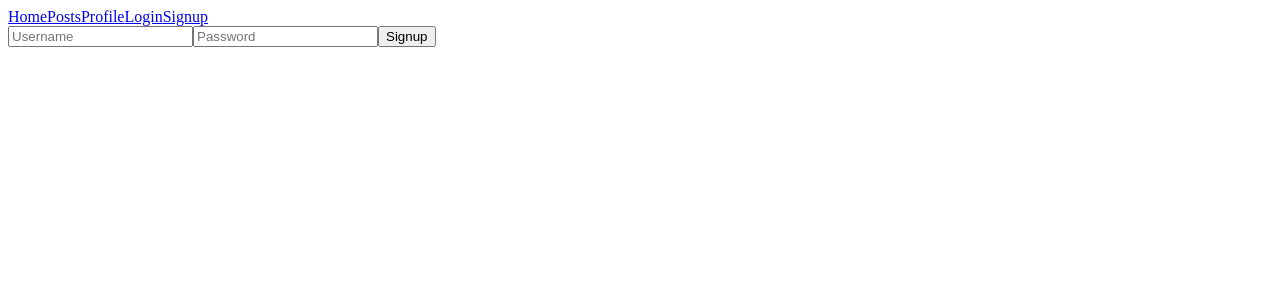
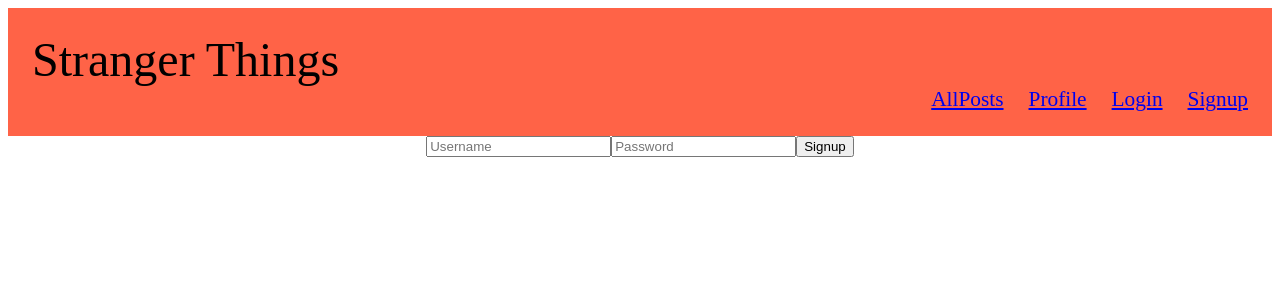
Before and after one commit to chudiisnumber1/Strangers-Things, a React (Create React App) app: page /Signup in a window 1280 px wide. Shown: the top 300 px of the page. Built offline with nearby package versions, Linux system fonts and the light colour scheme.

Commit message:
touch ups to api components, sign up edits, started new post/new message function, but was unable to complete

```diff
--- a/public/index.css
+++ b/public/index.css
@@ -3,3 +3,25 @@
   padding: 0.5rem;
   margin: 0.5rem;
 }
+
+.logBox {
+  display: flex;
+  align-items: center;
+  justify-content: center;
+}
+
+.navBar {
+  background-color: tomato;
+  padding: 1.5rem;
+  font-size: 16pt;
+  text-align: right;
+}
+
+.title {
+  font-size: 36pt;
+  text-align: left;
+}
+
+.links {
+  padding-left: 25px;
+}
--- a/src/App.js
+++ b/src/App.js
@@ -1,7 +1,7 @@
 import React from "react";
 import { Switch, Route } from "react-router-dom";
 import Nav from "./components/Nav";
-import Home from "./components/Home";
+
 import Posts from "./components/Posts";
 import Profile from "./components/Profile";
 import Login from "./components/Login";
@@ -15,9 +15,6 @@
       <Switch>
         <Route path="/Login">
           <Login />
-        </Route>
-        <Route path="/Home">
-          <Home />
         </Route>
         <Route path="/Posts">
           <Posts />
--- a/src/api/index.js
+++ b/src/api/index.js
@@ -13,9 +13,9 @@
   }
 };
 
-export const fetchUserPosts = async () => {
+export const fetchUserPosts = async (token) => {
   try {
-    const token = localStorage.getItem("token"); //assigns token a key from local storage
+    const token = localStorage.getItem("token"); //looking for token in localstorage
     if (token) {
       //checking if token is a valid value
       const response = await fetch(`${URL}/posts`, {
@@ -43,8 +43,8 @@
       body: JSON.stringify({
         //converts an objects to a json string
         user: {
-          username, //username passed through the component
-          password, //password pass through the component
+          username: username, //username passed through the component
+          password: password, //password pass through the component
         },
       }),
     });
@@ -55,7 +55,7 @@
     console.log(error);
   }
 };
-export const userLogin = async (username, password) => {
+export const userLogin = async (username, password, token) => {
   try {
     const login = await fetch(`${URL}/users/login`, {
       method: "POST",
@@ -64,8 +64,9 @@
       },
       body: JSON.stringify({
         user: {
-          username,
-          password,
+          username: username,
+          password: password,
+          token,
         },
       }),
     });
@@ -77,7 +78,13 @@
   }
 };
 
-export const createPost = async (title, description, price, willDeliver) => {
+export const createPost = async (
+  title,
+  description,
+  price,
+  delivery,
+  location
+) => {
   const token = localStorage.getItem("token");
   try {
     const newPost = await fetch(`${URL}/posts`, {
@@ -88,10 +95,11 @@
       },
       body: JSON.stringify({
         post: {
-          title,
-          description,
-          price,
-          willDeliver,
+          title: title,
+          description: description,
+          price: price,
+          willDeliver: delivery,
+          location: location,
         },
       }),
     });
--- a/src/components/Home.jsx
+++ /dev/null
@@ -1,8 +0,0 @@
-import React from "react";
-import Posts from "./Posts";
-
-const Home = () => {
-  return <div>Home</div>;
-};
-
-export default Home;
--- a/src/components/Login.jsx
+++ b/src/components/Login.jsx
@@ -1,26 +1,33 @@
 import React from "react";
+import { Route } from "react-router-dom";
 import { useState } from "react";
 import { userLogin } from "../api";
 
 const Login = () => {
   const [username, setUsername] = useState("");
   const [password, setPassword] = useState("");
+  // const isLogin = props.isLogin;
 
   async function fetchUserLogin() {
     try {
       const token = await userLogin(username, password);
       localStorage.setItem("token", token);
+      userLogin(username, password);
+      // isLogin = true;
       console.log(token);
     } catch (error) {
       console.log(error);
     }
   }
   return (
-    <div>
+    <div className="logBox">
       <form
         onSubmit={(e) => {
           e.preventDefault();
+          console.log("Username: ", username, "password: ", password);
           fetchUserLogin();
+          setUsername("");
+          setPassword("");
         }}
       >
         <input
@@ -31,6 +38,7 @@
           }}
         />
         <input
+          type="password"
           value={password}
           placeholder="Password"
           onChange={(e) => {
@@ -39,6 +47,7 @@
         />
         <button type="submit">Login</button>
       </form>
+      <Route path="/profile.jsx" />
     </div>
   );
 };
--- a/src/components/Nav.jsx
+++ b/src/components/Nav.jsx
@@ -1,14 +1,39 @@
 import React from "react";
 import { Link } from "react-router-dom";
+import Login from "./Login";
 
 const Nav = () => {
+  // const logState = false;
+  // isLogin ? (logState = LogoutBtn) : (logState = LoginBtn);
+  // function LogoutBtn() {
+  //   return (
+  //     <Link className="logging" to="/Login">
+  //       Login
+  //     </Link>
+  //   );
+  // }
+  // function LoginBtn() {
+  //   return (
+  //     <Link className="logging" to="/Posts">
+  //       Logout
+  //     </Link>
+  //   );
+  // }
   return (
-    <div>
-      <Link to="/Home">Home</Link>
-      <Link to="/Posts">Posts</Link>
-      <Link to="/Profile">Profile</Link>
-      <Link to="/Login">Login</Link>
-      <Link to="/Signup">Signup</Link>
+    <div className="navBar">
+      <div className="title">Stranger Things</div>
+      <Link className="links" to="/Posts">
+        AllPosts
+      </Link>
+      <Link className="links" to="/Profile">
+        Profile
+      </Link>
+      <Link className="links" to="/Login">
+        Login
+      </Link>
+      <Link className="links" to="/Signup">
+        Signup
+      </Link>
     </div>
   );
 };
--- a/src/components/Posts.jsx
+++ b/src/components/Posts.jsx
@@ -1,17 +1,21 @@
 import React, { useEffect, useState } from "react";
-import { fetchPosts } from "../api/index.js";
+import {
+  createMessage,
+  createPost,
+  fetchPosts,
+  fetchUserPosts,
+} from "../api/index.js";
 
 const Posts = () => {
   const [posts, setPosts] = useState([]);
 
   useEffect(() => {
     const getPosts = async () => {
-      const result = await fetchPosts();
+      const result = await fetchUserPosts();
       setPosts(result);
     };
     getPosts();
-  }, []);
-  console.log(posts);
+  });
   return (
     <div>
       {posts.map((post) => {
@@ -28,4 +32,40 @@
     </div>
   );
 };
+
+// const newPost = () => {
+//   const [newPost, setNewPost] = useState();
+
+//   useEffect(() => {
+//     const makePost = async () => {
+//       const result = await createPost();
+//       setNewPost(result);
+//     };
+//     makePost();
+//   });
+//   console.log(newPost);
+//   return(<div className="newPost">
+//     <form onsubmit={(e) => {
+//       e.preventDefault();
+//     }
+//     <input value={title} type="text" placeholder="title" onChange={(event) => {await createPost(title)}}
+//   }
+//   </form>
+//   </div>)
+// };
+
+// const newMsg = () => {
+//   const [newMsg, setNewMsg] = useState();
+
+//   useEffect(() => {
+//     const makeMsg = async () => {
+//       const result = await createMessage();
+//       setNewMsg(result);
+//     };
+//     makeMsg();
+//   });
+//   console.log(newMsg);
+//   return()
+// };
+
 export default Posts;
--- a/src/components/Profile.jsx
+++ b/src/components/Profile.jsx
@@ -1,6 +1,8 @@
 import React from "react";
+import { useEffect, useState } from "react/cjs/react.production.min";
+import { deletePost } from "../api";
 
-const Profile = () => {
+const Profile = (token) => {
   return <div>Profile</div>;
 };
 
--- a/src/components/Signup.jsx
+++ b/src/components/Signup.jsx
@@ -16,11 +16,13 @@
     }
   }
   return (
-    <div>
+    <div className="logBox">
       <form
         onSubmit={(e) => {
           e.preventDefault();
           fetchUserSignup();
+          setUsername("");
+          setPassword("");
         }}
       >
         <input
@@ -31,6 +33,7 @@
           }}
         />
         <input
+          type="password"
           value={password}
           placeholder="Password"
           onChange={(e) => {
```
